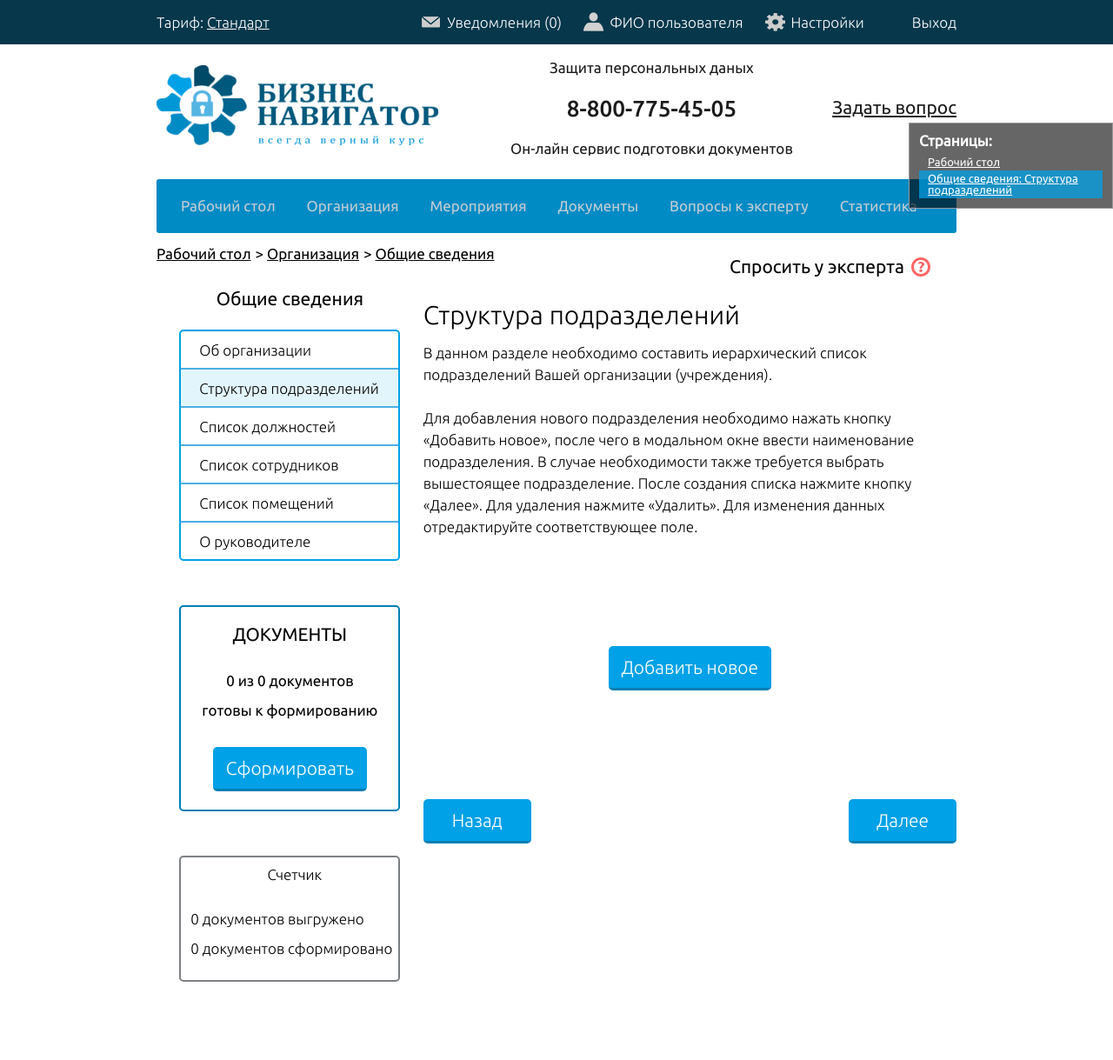
After one commit to khryushka/binavigator-doc-html, a PHP site: page /info-ou-structure.php in a window 1280 px wide. The commit adds this page. Shown: the whole page at 87% size. Run offline with PHP 8.4, Linux system fonts and the light colour scheme.

Commit message:
Добавлен "Общие сведения" info-ou-structure.php

```diff
--- a/html/css/index.css
+++ b/html/css/index.css
@@ -202,16 +202,16 @@
   text-overflow: ellipsis;
 }
 input[placeholder]::-webkit-input-placeholder {
-  color: #d8dbdf;
+  color: #979797;
 }
 input[placeholder]::-moz-placeholder {
-  color: #d8dbdf;
+  color: #979797;
 }
 input[placeholder]:-moz-placeholder {
-  color: #d8dbdf;
+  color: #979797;
 }
 input[placeholder]:-ms-input-placeholder {
-  color: #d8dbdf;
+  color: #979797;
 }
 input[placeholder]::-moz-placeholder {
   text-overflow: ellipsis;
@@ -552,6 +552,7 @@
   color: #000000;
   font-size: 17px;
 }
+.body,
 .body div,
 .body h1,
 .body h2,
@@ -582,6 +583,7 @@
 .body textarea,
 .body select,
 .body option {
+  line-height: 25px;
   font-family: 'Ubuntu Light', 'Ubuntu Regular', 'Arial', 'Calibri', 'Verdana', 'Tahoma', 'Times New Roman';
 }
 table td {
@@ -639,6 +641,10 @@
 }
 .center-block {
   margin: 0 auto;
+}
+.caption-block {
+  font-family: 'Ubuntu Regular';
+  font-size: 21px;
 }
 /** Buttons **/
 .button,
@@ -953,6 +978,64 @@
 .left-column {
   padding: 15px 0;
 }
+.left-column > .caption-block {
+  text-align: center;
+  margin-bottom: 25px;
+}
+.left-column .frame-block {
+  width: 254px;
+  margin: 0 auto;
+  border: 2px solid #00a1e6;
+  -web-kit-border-radius: 5px;
+  -moz-border-radius: 5px;
+  border-radius: 5px;
+}
+.left-column .frame-block.frame-dark-blue {
+  border-color: #007fb3;
+}
+.left-column .frame-block.frame-gray {
+  border-color: #7d8083;
+}
+.left-column .doc-block {
+  width: 254px;
+  margin: 0 auto;
+  border: 2px solid #00a1e6;
+  -web-kit-border-radius: 5px;
+  -moz-border-radius: 5px;
+  border-radius: 5px;
+  border-color: #007fb3;
+  padding: 21px;
+  text-align: center;
+}
+.left-column .doc-block.frame-dark-blue {
+  border-color: #007fb3;
+}
+.left-column .doc-block.frame-gray {
+  border-color: #7d8083;
+}
+.left-column .doc-block .caption-block {
+  text-transform: uppercase;
+}
+.left-column .doc-counter-block {
+  width: 254px;
+  margin: 0 auto;
+  border: 2px solid #00a1e6;
+  -web-kit-border-radius: 5px;
+  -moz-border-radius: 5px;
+  border-radius: 5px;
+  border-color: #7d8083;
+  padding: 11px 0 11px 11px;
+}
+.left-column .doc-counter-block.frame-dark-blue {
+  border-color: #007fb3;
+}
+.left-column .doc-counter-block.frame-gray {
+  border-color: #7d8083;
+}
+.left-column .doc-counter-block,
+.left-column .doc-counter-block * {
+  font-family: 'Ubuntu Light';
+}
 /** /LeftColumn **/
 /**/
 /**/
@@ -967,38 +1050,49 @@
 /**/
 /**/
 /**/
-/** StepsBlock **/
-.steps-menu-block {
-  width: 168px;
+/** LeftMenu **/
+.left-menu {
+  width: 254px;
   margin: 0 auto;
-  border: 3px solid #00a1e6;
+  border: 2px solid #00a1e6;
   -web-kit-border-radius: 5px;
   -moz-border-radius: 5px;
   border-radius: 5px;
 }
+.left-menu li a:link,
+.left-menu li a:visited {
+  display: block;
+  padding: 9px 21px 8px 21px;
+  line-height: 25px;
+  font-family: 'Ubuntu Light';
+  text-decoration: none;
+}
+.left-menu li a:hover,
+.left-menu li a:active {
+  background: #e3f5fc;
+}
+.left-menu li.active a:link,
+.left-menu li.active a:visited {
+  background: #e3f5fc;
+}
+.left-menu li + li a:link,
+.left-menu li + li a:visited {
+  border-top: 2px solid #4daee5 /*#008bc5*/;
+}
+/** /LeftMenu **/
+/**/
+/**/
+/**/
+/**/
+/** StepsBlock **/
+.steps-menu-block {
+  width: 168px;
+  border: 3px solid #00a1e6;
+}
 .steps-menu-block li a:link,
 .steps-menu-block li a:visited {
-  display: block;
-  width: 162px;
-  height: 42px;
-  line-height: 42px;
-  font-family: 'Ubuntu Light';
   font-size: 21px;
   text-align: center;
-  text-decoration: none;
-}
-.steps-menu-block li a:hover,
-.steps-menu-block li a:active {
-  background: #e3f5fc;
-}
-.steps-menu-block li.active a:link,
-.steps-menu-block li.active a:visited {
-  background: #e3f5fc;
-}
-.steps-menu-block li + li a:link,
-.steps-menu-block li + li a:visited {
-  height: 44px;
-  border-top: 2px solid #4daee5 /*#008bc5*/;
 }
 .steps-content-block li {
   display: none;
--- a/html/css/index.less
+++ b/html/css/index.less
@@ -16,7 +16,8 @@
 }
 
 .body {
-	div, h1, h2, h3, h4, h5, h6, p, blockquote, pre, a, dl, dt, dd, ol, ul, li, label, table, caption, tbody, tfoot, thead, tr, th, td, input, textarea, select, option {
+	&, div, h1, h2, h3, h4, h5, h6, p, blockquote, pre, a, dl, dt, dd, ol, ul, li, label, table, caption, tbody, tfoot, thead, tr, th, td, input, textarea, select, option {
+		line-height: 25px;
 		font-family: @fontL, @font, 'Arial', 'Calibri', 'Verdana', 'Tahoma', 'Times New Roman';
 	}
 }
@@ -79,8 +80,14 @@
 .center-text {
 	text-align: center;
 }
+
 .center-block {
 	margin: 0 auto;
+}
+
+.caption-block {
+	font-family: @font;
+	font-size: 21px;
 }
 
 /** Buttons **/
@@ -137,16 +144,16 @@
 		}
 	}
 
-	&.button-yellow {
+	&.button-dim-blue {
 		&, &:link, &:active {
-			background: @yellow-color;
-			border-color: #c18d00;
+			background: @dim-blue-color;
+			border-color: @dim-dark-blue-color;
 		}
 		&:hover {
-			background-color: #e5cf38;
+			background-color: @dim-light-blue-color;
 		}
 		&:active {
-			background-color: #c18d00;
+			background-color: @dim-dark-blue-color;
 		}
 	}
 
@@ -418,8 +425,29 @@
 /** MiddleBlock **/
 .middle-block {
 	margin-bottom: 75px;
+
+	// AskExpertBlock
+	.ask-expert-block {
+		a {
+			.u;
+			&:link, &:visited {
+				float: right;
+				display: block;
+				min-height: 22px;
+				padding: 0 30px 0 30px;
+				margin: 28px 30px 0 0;
+				.caption-block;
+				background: url('../images/icons/question-ring-red.png') no-repeat center right;
+			}
+			&:hover, &:active {
+
+			}
+		}
+	}
+	// /AskExpertBlock
 }
-/** MiddleBlock **/
+
+/** /MiddleBlock **/
 /**/
 /**/
 
@@ -450,6 +478,48 @@
 /** LeftColumn **/
 .left-column {
 	padding: 15px 0;
+
+	> .caption-block {
+		text-align: center;
+		margin-bottom: 25px;
+	}
+
+	// LeftColumnFrames
+	.frame-block {
+		width: 254px;
+		margin: 0 auto;
+		border: 2px solid @blue-color;
+		.border-radius();
+
+		&.frame-dark-blue {
+			border-color: @dark-blue-color;
+		}
+		&.frame-gray {
+			border-color: @gray-color;
+		}
+
+	}
+	.doc-block {
+		.frame-block;
+		.frame-dark-blue;
+		padding: 21px;
+		text-align: center;
+
+		.caption-block {
+			text-transform: uppercase;
+		}
+
+	}
+	.doc-counter-block {
+		.frame-block;
+		.frame-gray;
+		padding: 11px 0 11px 11px;
+
+		&, * {
+			font-family: @fontL;
+		}
+	}
+	// /LeftColumnFrames
 }
 
 /** /LeftColumn **/
@@ -469,23 +539,22 @@
 
 /**/
 /**/
-/** StepsBlock **/
-.steps-menu-block {
-	width: 168px;
+/** LeftMenu **/
+.left-menu {
+	width: 254px;
 	margin: 0 auto;
-	border: 3px solid @blue-color;
+	border: 2px solid @blue-color;
 	.border-radius();
 
 	li {
 		a {
 			&:link, &:visited {
 				display: block;
-				width: 162px;
-				height: 42px;
-				line-height: 42px;
+				//width: 162px;
+				padding: 9px 21px 8px 21px;
+				//height: 42px;
+				line-height: 25px;
 				font-family: @fontL;
-				font-size: 21px;
-				text-align: center;
 				text-decoration: none;
 			}
 			&:hover, &:active {
@@ -502,9 +571,29 @@
 		+ li {
 			a {
 				&:link, &:visited {
-					height: 44px;
 					border-top: 2px solid @light-blue-color;
 				}
+			}
+		}
+	}
+}
+
+/** /LeftMenu **/
+/**/
+/**/
+
+/**/
+/**/
+/** StepsBlock **/
+.steps-menu-block {
+	width: 168px;
+	border: 3px solid @blue-color;
+
+	li {
+		a {
+			&:link, &:visited {
+				font-size: 21px;
+				text-align: center;
 			}
 		}
 	}
--- a/html/css/variables.less
+++ b/html/css/variables.less
@@ -12,7 +12,7 @@
 @gray-color: #7d8083;
 
 // светло-серый цвет
-@light-gray-color: #d8dbdf;
+@light-gray-color: #979797;
 
 // самый светло-серый цвет
 @super-light-gray-color: #eeeff1;
@@ -40,6 +40,15 @@
 
 // тёмно-голубой цвет
 @dark-blue-color: #007fb3;
+
+// тусклый голубой цвет
+@dim-blue-color: #20a5c1;
+
+// тусклый светло-голубой цвет
+@dim-light-blue-color: #67aec1;
+
+// тусклый тёмно-голубой цвет
+@dim-dark-blue-color: #1b778c;
 
 // жёлтый цвет
 @yellow-color: #f1cf00;
--- /dev/null
+++ b/html/info-ou-structure.php
@@ -0,0 +1,113 @@
+<?
+	include ('inc/_head.php');
+?>
+<body>
+
+<?
+	include ('inc/_header.php');
+?>
+
+<!-- MiddleBlock -->
+<div class="middle-block">
+	<div class="wrapper">
+
+		<!-- AskExpertBlock -->
+		<div class="ask-expert-block">
+			<a href="#">Спросить у эксперта</a>
+		</div>
+		<!-- /AskExpertBlock -->
+
+		<!-- BreadcrumbsBlock -->
+		<ul class="breadcrumbs-block">
+			<li><a href="#">Рабочий стол</a></li>
+			<li><a href="#">Организация</a></li>
+			<li><a href="#">Общие сведения</a></li>
+		</ul>
+		<!-- /BreadcrumbsBlock -->
+
+		<div class="clearfix"></div>
+
+		<!-- LeftColumn -->
+		<div class="left-column col-xs-4">
+
+			<div class="caption-block">Общие сведения</div>
+
+			<!-- LeftMenu -->
+			<ul class="left-menu">
+				<li><a href="#">Об организации</a></li>
+				<li class="active"><a href="#">Структура подразделений</a></li>
+				<li><a href="#">Список должностей</a></li>
+				<li><a href="#">Список сотрудников</a></li>
+				<li><a href="#">Список помещений</a></li>
+				<li><a href="#">О руководителе</a></li>
+			</ul>
+			<!-- /LeftMenu -->
+
+			<!-- DocumentBlock -->
+			<br/><br/><br/>
+			<div class="doc-block">
+				<div class="caption-block">
+					Документы
+				</div>
+				<br/><br/>
+				0 из 0 документов <br/><br/>
+				готовы к формированию <br/><br/><br/>
+				<a href="#" class="button">Сформировать</a>
+
+			</div>
+			<!-- /DocumentBlock -->
+
+			<!-- DocCounterBlock -->
+			<br/><br/><br/>
+			<div class="doc-counter-block">
+				<div class="center-text">
+					Счетчик
+				</div><br/><br/>
+				0 документов выгружено <br/><br/>
+				0 документов сформировано <br/><br/>
+			</div>
+			<!-- /DocCounterBlock -->
+
+		</div>
+		<!-- /LeftColumn -->
+
+		<!-- RightColumn -->
+		<div class="right-column col-xs-8">
+
+			<!-- Caption -->
+			<h1 class="caption">Структура подразделений</h1>
+			<!-- /Caption -->
+
+			<!-- Body -->
+			<div class="body">
+				<div>
+
+				</div>
+				В данном разделе необходимо составить иерархический список подразделений Вашей организации (учреждения). <br/>
+				<br/>
+				Для добавления нового подразделения необходимо нажать кнопку «Добавить новое», после чего в модальном окне ввести наименование подразделения. В случае необходимости также требуется выбрать вышестоящее подразделение. После создания списка нажмите кнопку «Далее». Для удаления нажмите «Удалить». Для изменения данных отредактируйте соответствующее поле.
+
+				<div class="clearfix"></div>
+				<br/><br/><br/><br/><br/>
+				<div class="center-text"><a href="#" class="button">Добавить новое</a></div>
+				<div class="clearfix"></div>
+				<br/><br/><br/><br/><br/>
+				<a href="#" class="button button-prev">Назад</a>
+				<a href="#" class="button button-next pull-right">Далее</a>
+			</div>
+			<!-- /Body -->
+
+		</div>
+		<!-- /RightColumn -->
+
+	</div>
+</div>
+<!-- /MiddleBlock -->
+
+<?
+	include ('inc/_footer.php');
+	include ('inc/_windows.php');
+?>
+
+</body>
+</html>
```
Also changed, not shown: other parts of html/css/index.css (+45 -26 lines), html/css/index-ie8.css (+4 -4 lines), html/desktop.php (+5 -3 lines), html/js/del-menu.js (+4 -4 lines), html/js/min/index.min.js (deleted, +0 -1 lines), html/images/icons/question-ring-red.png (added).
